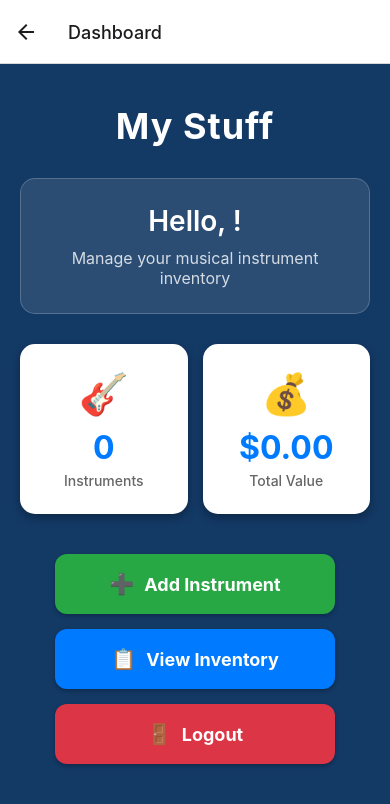
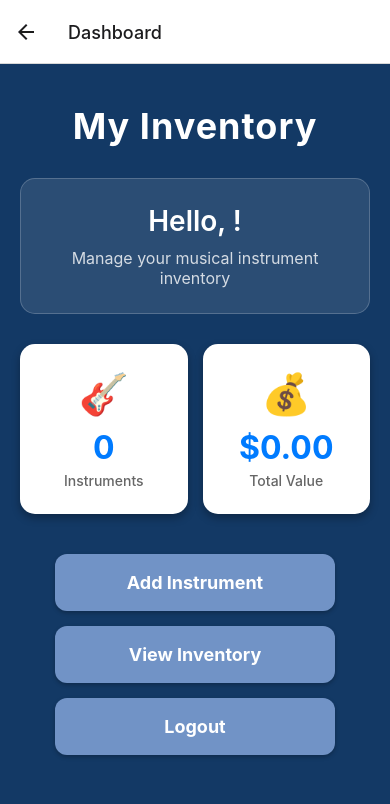
Before and after one commit to dps3ven/my_stuff, a React Native app: screen /Dashboard in a window 390 px wide. Shown: the top 804 px of the page. Built offline with nearby package versions, Linux system fonts and the light colour scheme.

Commit message:
Removed icon from buttons, changed button colors, added scrollview to mobile version

```diff
--- a/screens/DashboardScreen.js
+++ b/screens/DashboardScreen.js
@@ -39,7 +39,7 @@ export default function DashboardScreen({ navigation }) {
   return (
     <View style={styles.container}>
       <View style={styles.header}>
-        <Text style={styles.appTitle}>My Stuff</Text>
+        <Text style={styles.appTitle}>My Inventory</Text>
       </View>
 
       <View style={styles.welcomeCard}>
@@ -66,26 +66,26 @@ export default function DashboardScreen({ navigation }) {
 
       <View style={styles.actions}>
         <TouchableOpacity
-          style={[styles.button, styles.successButton]}
+          style={styles.button}
           onPress={() => navigation.navigate('AddInstrument')}
         >
-          <Text style={styles.buttonIcon}>➕</Text>
+          {/* <Text style={styles.buttonIcon}>➕</Text> */}
           <Text style={styles.buttonText}>Add Instrument</Text>
         </TouchableOpacity>
 
         <TouchableOpacity
-          style={[styles.button, styles.primaryButton]}
+          style={styles.button}
           onPress={() => navigation.navigate('Inventory')}
         >
-          <Text style={styles.buttonIcon}>📋</Text>
+          {/* <Text style={styles.buttonIcon}>📋</Text> */}
           <Text style={styles.buttonText}>View Inventory</Text>
         </TouchableOpacity>
 
         <TouchableOpacity
-          style={[styles.button, styles.logoutButton]}
+          style={styles.button}
           onPress={() => navigation.navigate('Login')}
         >
-          <Text style={styles.buttonIcon}>🚪</Text>
+          {/* <Text style={styles.buttonIcon}>🚪</Text> */}
           <Text style={styles.buttonText}>Logout</Text>
         </TouchableOpacity>
       </View>
@@ -181,15 +181,7 @@ const styles = StyleSheet.create({
     shadowOpacity: 0.25,
     shadowRadius: 4,
     elevation: 5,
-  },
-  successButton: {
-    backgroundColor: '#28a745',
-  },
-  primaryButton: {
-    backgroundColor: '#007bff',
-  },
-  logoutButton: {
-    backgroundColor: '#dc3545',
+    backgroundColor: '#7193c6ff',
   },
   buttonIcon: {
     fontSize: 20,
--- a/screens/InventoryScreen.js
+++ b/screens/InventoryScreen.js
@@ -1,5 +1,5 @@
 import React, { useState, useEffect } from 'react';
-import { View, Text, SectionList, TouchableOpacity, StyleSheet, Image, Alert, KeyboardAvoidingView, Platform } from 'react-native';
+import { View, Text, SectionList, TouchableOpacity, StyleSheet, Image, Alert, KeyboardAvoidingView, Platform, ScrollView } from 'react-native';
 import storage from '../utils/storage';
 
 export default function InventoryScreen({ navigation }) {
@@ -93,7 +93,11 @@ export default function InventoryScreen({ navigation }) {
     <View style={styles.itemContainer}>
       <View style={styles.imageContainer}>
         {item.images && item.images.length > 0 ? (
-          <View style={styles.imagesRow}>
+          <ScrollView
+            horizontal
+            showsHorizontalScrollIndicator={true}
+            style={styles.imageScroll}
+          >
             {item.images.map((imageUri, index) => (
               <Image
                 key={index}
@@ -101,7 +105,7 @@ export default function InventoryScreen({ navigation }) {
                 style={styles.itemImage}
               />
             ))}
-          </View>
+          </ScrollView>
         ) : item.image ? (
           <Image source={{ uri: item.image }} style={styles.itemImage} />
         ) : (
@@ -242,10 +246,10 @@ const styles = StyleSheet.create({
   },
   imageContainer: {
     marginRight: 15,
+    width: 120,
   },
-  imagesRow: {
-    flexDirection: 'row',
-    flexWrap: 'nowrap',
+  imageScroll: {
+    width: 120,
   },
   itemImage: {
     width: 120,
--- a/screens/LoginScreen.js
+++ b/screens/LoginScreen.js
@@ -87,7 +87,7 @@ export default function LoginScreen({ navigation }) {
         keyboardShouldPersistTaps="handled"
         showsVerticalScrollIndicator={false}
       >
-      <Text style={styles.title}>My Stuff</Text>
+      <Text style={styles.title}>My Inventory</Text>
 
       {isSignup && (
         <TextInput
```
